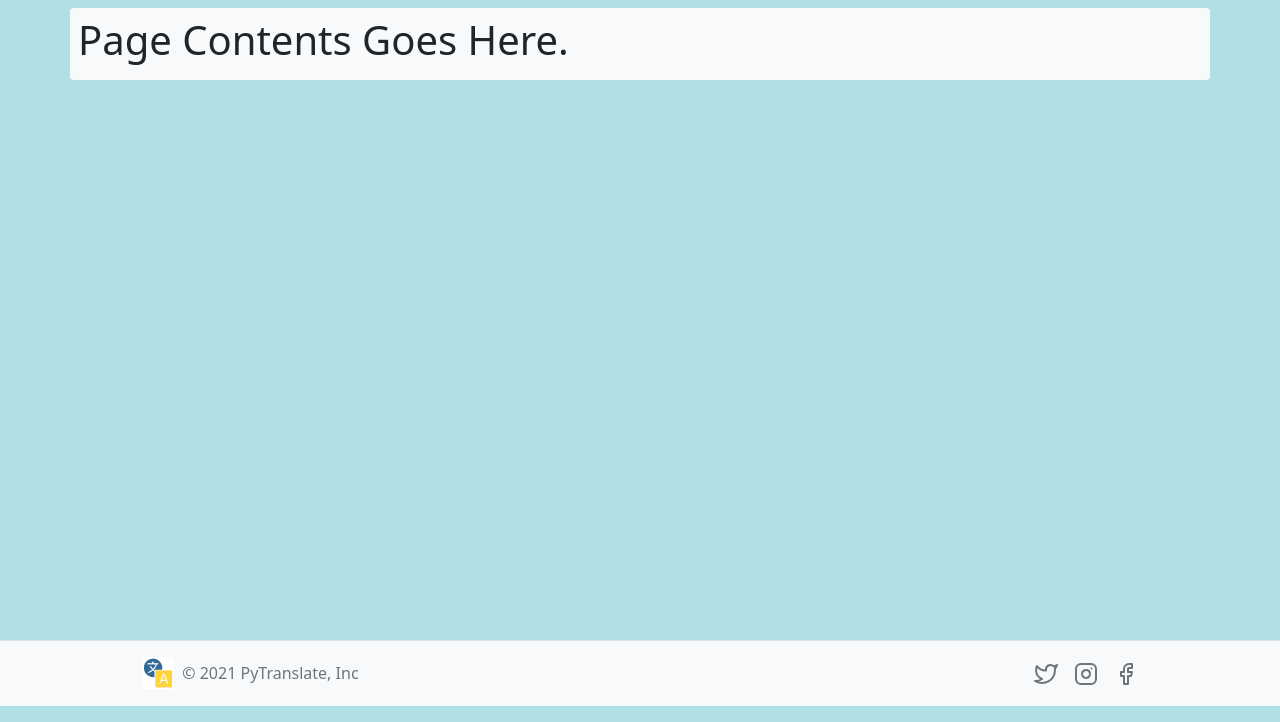
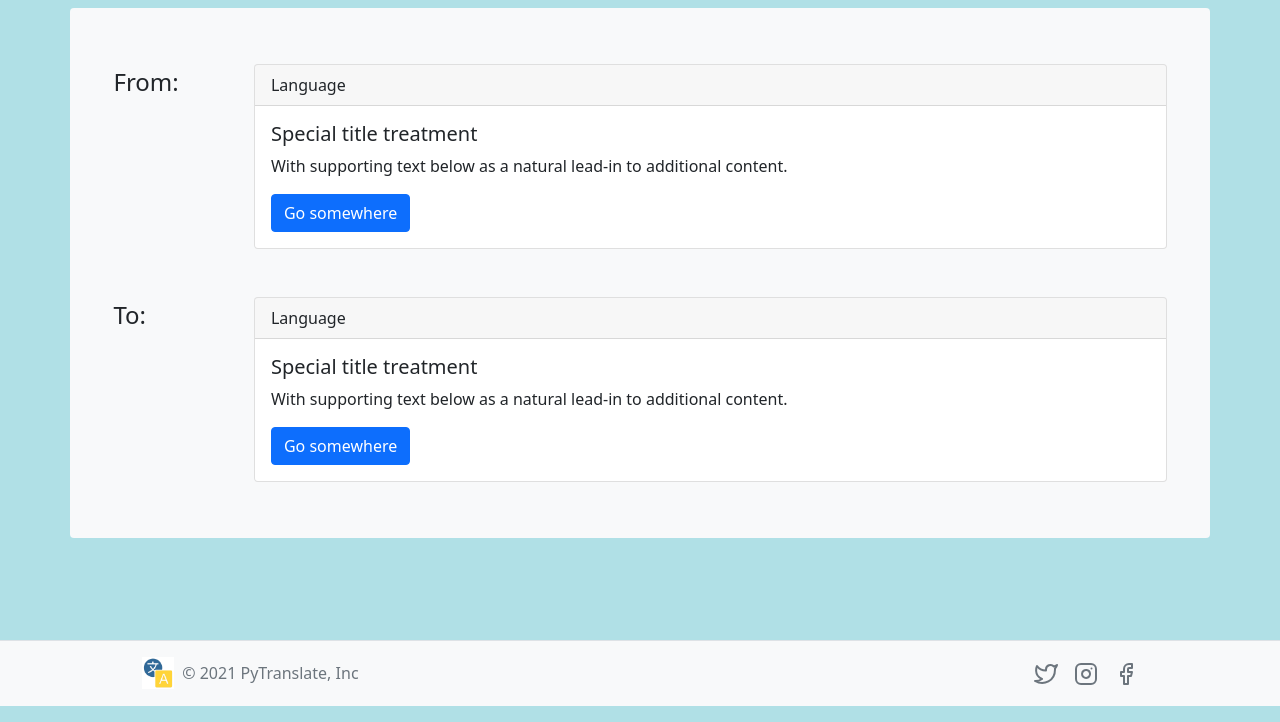
Before and after one commit to vikas968/pytranslate, a Django app: page / in a window 1280 px wide. Shown: the part 59-781 px from the top of the page. Run offline with Django 3.2, Linux system fonts and the light colour scheme.

Commit message:
Updated home.html

```diff
--- a/templates/home.html
+++ b/templates/home.html
@@ -16,6 +16,39 @@
 
 {% block contents %}
 <div class="container bg-light p-2 rounded">
-    <h1 class="mx-auto">Page Contents Goes Here.</h1>
+    <div class="row mx-auto my-5">
+        <div class="col-sm-1 mx-auto fs-4">
+            From:
+        </div>
+        <div class="col-sm-10 mx-auto">
+            <div class="card">
+                <div class="card-header">
+                  Language
+                </div>
+                <div class="card-body">
+                  <h5 class="card-title">Special title treatment</h5>
+                  <p class="card-text">With supporting text below as a natural lead-in to additional content.</p>
+                  <a href="#" class="btn btn-primary">Go somewhere</a>
+                </div>
+              </div>
+        </div>
+    </div>
+    <div class="row mx-auto my-5">
+        <div class="col-sm-1 mx-auto fs-4">
+            To:
+        </div>
+        <div class="col-sm-10 mx-auto">
+            <div class="card">
+                <div class="card-header">
+                  Language
+                </div>
+                <div class="card-body">
+                  <h5 class="card-title">Special title treatment</h5>
+                  <p class="card-text">With supporting text below as a natural lead-in to additional content.</p>
+                  <a href="#" class="btn btn-primary">Go somewhere</a>
+                </div>
+              </div>
+        </div>
+    </div>
 </div>
 {% endblock %}
```
